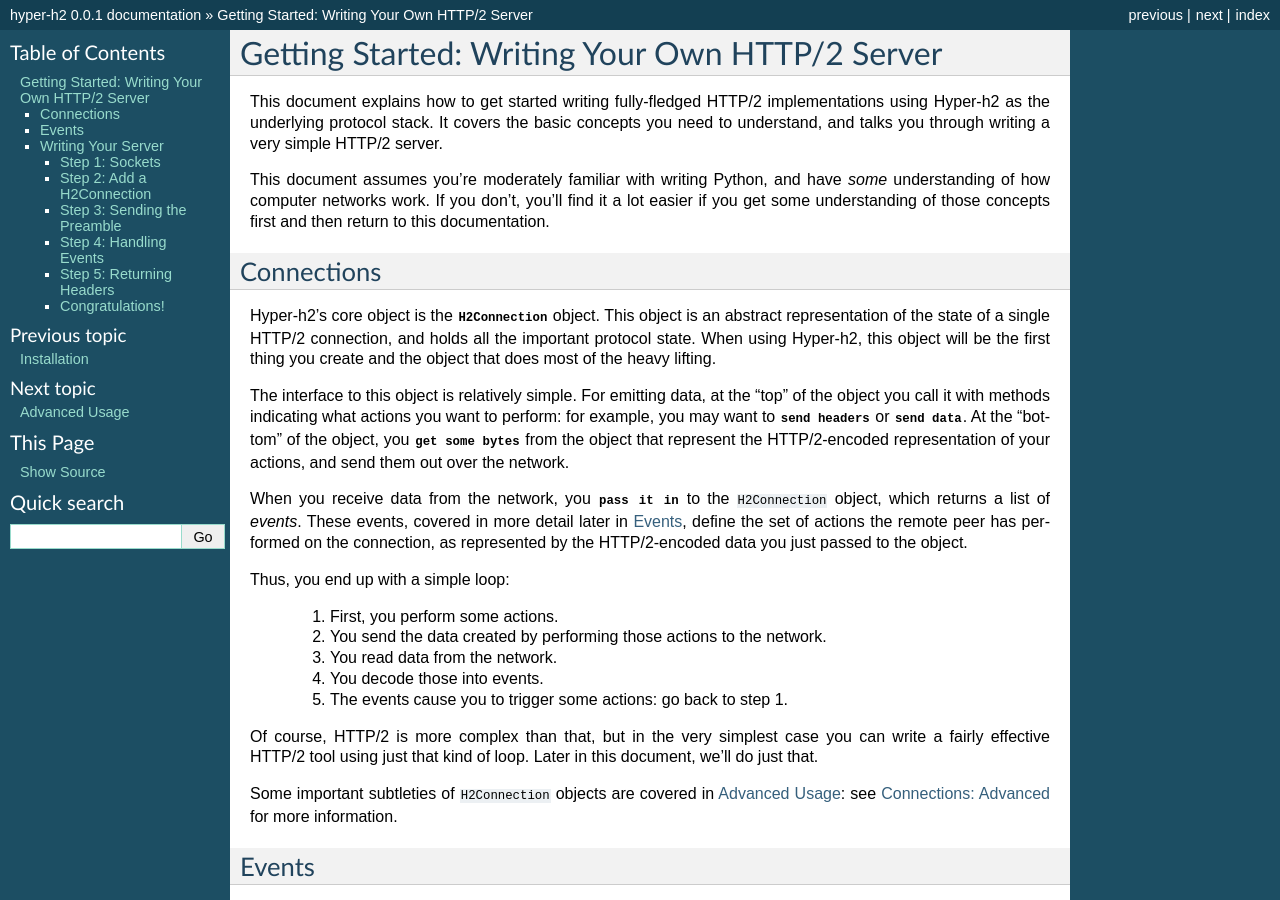
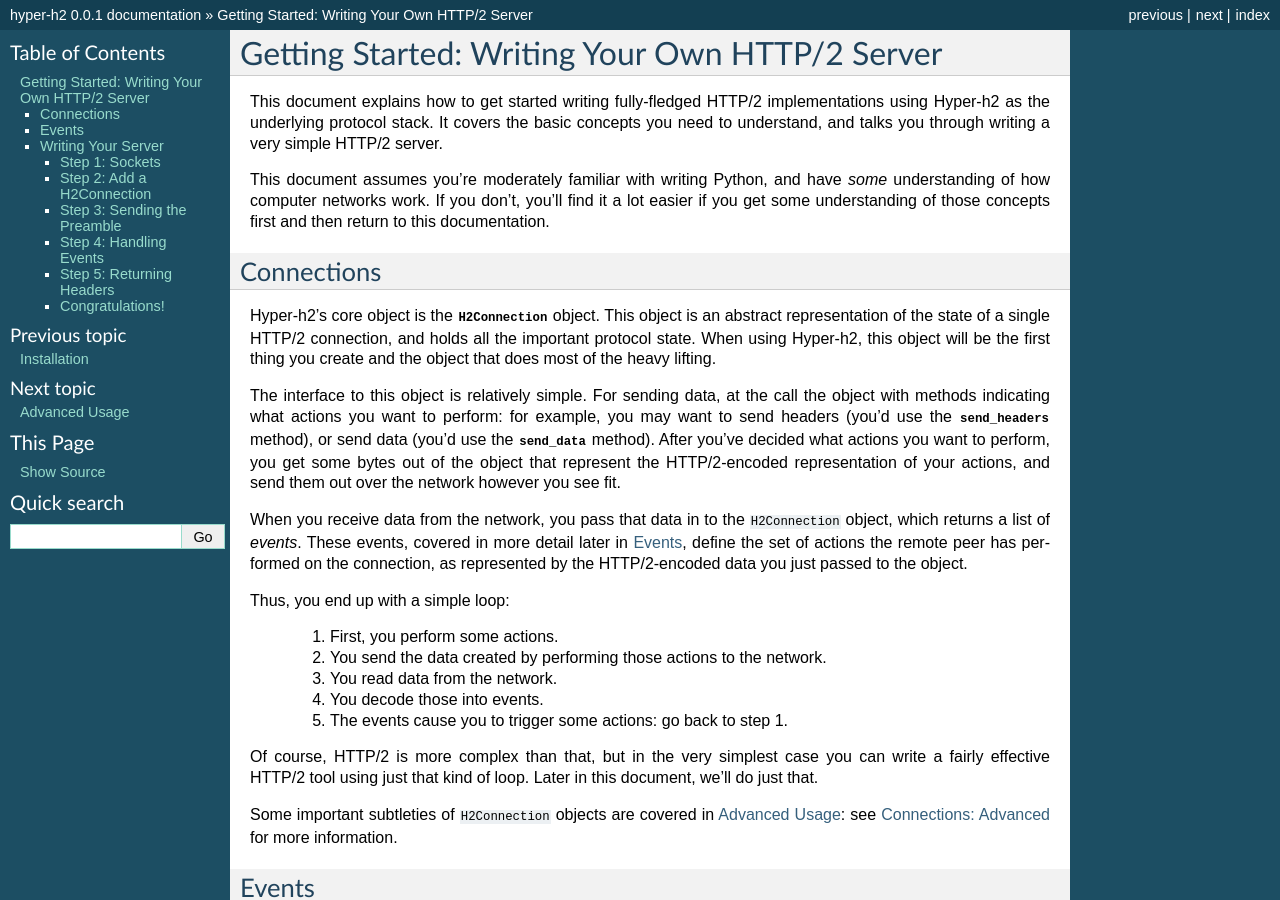
Before and after one commit to python-hyper/h2, a Sphinx documentation site: the page built from docs/source/basic-usage.rst, in a window 1280 px wide and 900 px high. Built offline with Sphinx 7.4.7, drawn with Linux system fonts in a browser that asks for light colours.

Commit message:
Remove discussion of 'top' and 'bottom' of H2Connection.

```diff
--- a/docs/source/basic-usage.rst
+++ b/docs/source/basic-usage.rst
@@ -23,18 +23,17 @@
 all the important protocol state. When using Hyper-h2, this object will be the
 first thing you create and the object that does most of the heavy lifting.
 
-The interface to this object is relatively simple. For emitting data, at the
-"top" of the object you call it with methods indicating what actions you want
-to perform: for example, you may want to
-:meth:`send headers <h2.connection.H2Connection.send_headers>` or
-:meth:`send data <h2.connection.H2Connection.send_data>`. At the "bottom" of
-the object, you
-:meth:`get some bytes <h2.connection.H2Connection.data_to_send>` from the
-object that represent the HTTP/2-encoded representation of your actions, and
-send them out over the network.
+The interface to this object is relatively simple. For sending data, at the
+call the object with methods indicating what actions you want to perform: for
+example, you may want to send headers (you'd use the
+:meth:`send_headers <h2.connection.H2Connection.send_headers>` method), or
+send data (you'd use the
+:meth:`send_data <h2.connection.H2Connection.send_data>` method). After you've
+decided what actions you want to perform, you get some bytes out of the object
+that represent the HTTP/2-encoded representation of your actions, and send them
+out over the network however you see fit.
 
-When you receive data from the network, you
-:meth:`pass it in <h2.connection.H2Connection.receive_data>` to the
+When you receive data from the network, you pass that data in to the
 ``H2Connection`` object, which returns a list of *events*.
 These events, covered in more detail later in :ref:`h2-events-basic`, define
 the set of actions the remote peer has performed on the connection, as
```
